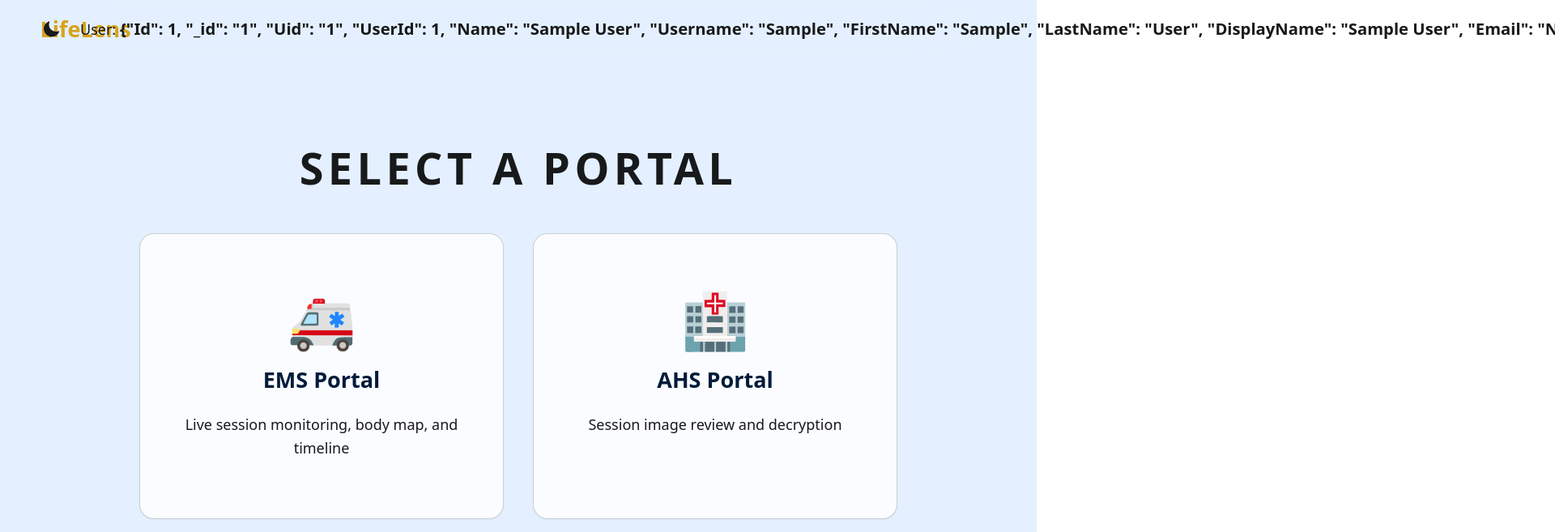
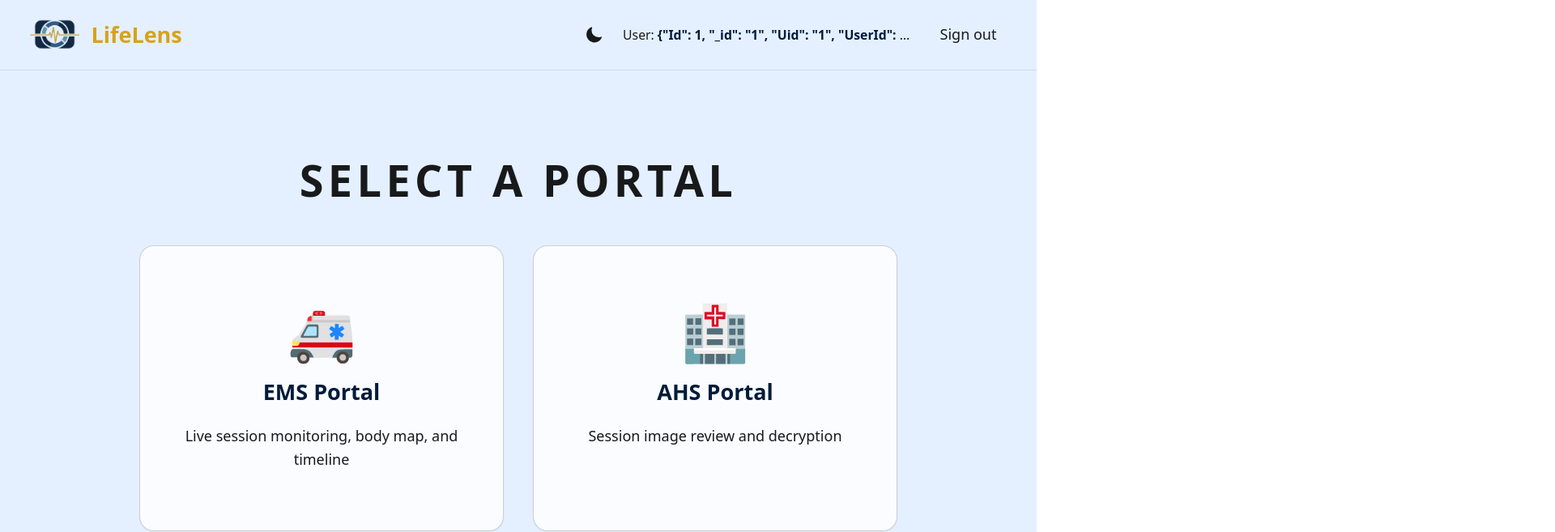
Before and after one commit to kameelkas/lifelens-frontend, a React (Vite) app: page / in a window 1280 px wide. Shown: the top 657 px of the page at 81% size, 1920 px wide, since content can reach past the window. Built offline with nearby package versions, Linux system fonts and the light colour scheme; no server answers; sample sign-in values are in the browser's storage.

Commit message:
Visual Navbar Fix

```diff
--- a/src/components/Navbar.jsx
+++ b/src/components/Navbar.jsx
@@ -7,7 +7,7 @@ function LogoMark({ logoSrc }) {
   const src = logoSrc || lifelensMark;
 
   return (
-    <div className="h-12 w-12 sm:h-14 sm:w-14 overflow-hidden rounded-full">
+    <div className="h-9 w-9 shrink-0 overflow-hidden rounded-full sm:h-12 sm:w-12 md:h-14 md:w-14">
       <img
         src={src}
         alt="LifeLens logo"
@@ -45,30 +45,33 @@ export default function Navbar() {
   const { token, user, logout } = useAuth();
 
   return (
-    <header className="sticky top-0 z-50 bg-transparent backdrop-blur-3xl sm:px-8 px-2 py-1">
-      <div className="w-full flex flex-col sm:flex-row sm:items-center sm:justify-between gap-2">
+    <header className="sticky top-0 z-50 border-b border-ink/10 bg-app-bg/90 px-3 py-2 backdrop-blur-md dark:border-white/10 sm:px-8 sm:py-2.5">
+      <div className="mx-auto flex w-full max-w-7xl items-center justify-between gap-2 sm:gap-4">
         <Link
-          to='/'
-          className="flex items-center hover:opacity-90 transition-opacity min-w-0"
+          to="/"
+          className="flex min-w-0 flex-1 items-center gap-2 hover:opacity-90 transition-opacity sm:flex-initial sm:gap-3"
         >
           <LogoMark />
-          <span className="ml-3 text-brand-gold text-2xl font-semibold whitespace-nowrap">
+          <span className="truncate text-xl font-semibold text-brand-gold sm:text-2xl">
             LifeLens
           </span>
         </Link>
 
-        <div className="flex items-center justify-between sm:justify-end gap-3 sm:gap-4">
+        <div className="flex shrink-0 items-center gap-1.5 sm:gap-3 md:gap-4">
           <ThemeToggle />
           {token && (
             <>
-              <span className="text-muted text-sm sm:text-base whitespace-nowrap capitalize">
-                <span className="hidden sm:inline">User: </span>
-                <b className="font-semibold text-lg">{user}</b>
+              <span
+                className="min-w-0 max-w-[5.5rem] truncate text-left text-muted capitalize sm:max-w-[10rem] text-sm md:max-w-[14rem] lg:max-w-xs"
+                title={user || undefined}
+              >
+                <span className="hidden md:inline">User: </span>
+                <b className="font-semibold text-ink">{user}</b>
               </span>
               <button
                 type="button"
                 onClick={logout}
-                className="text-muted text-lg hover:text-brand-gold transition-all duration-300 ease-in-out hover:underline underline-offset-4 whitespace-nowrap"
+                className="rounded-lg px-2.5 py-2 text-sm font-medium text-muted transition-colors hover:bg-ink/5 hover:text-brand-gold dark:hover:bg-white/10 sm:px-3 sm:py-2 sm:text-base sm:hover:bg-transparent sm:hover:underline sm:underline-offset-4"
               >
                 Sign out
               </button>
```
